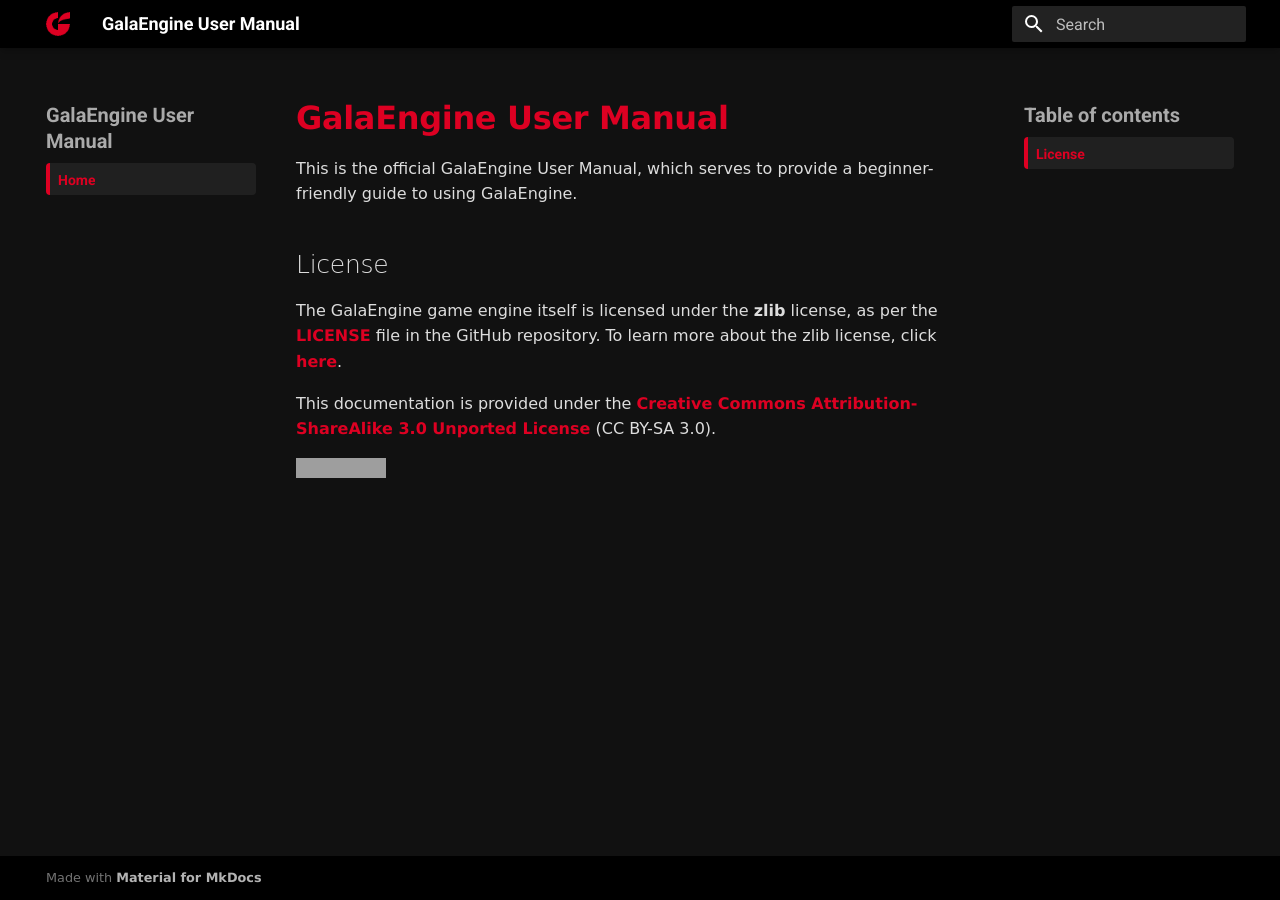
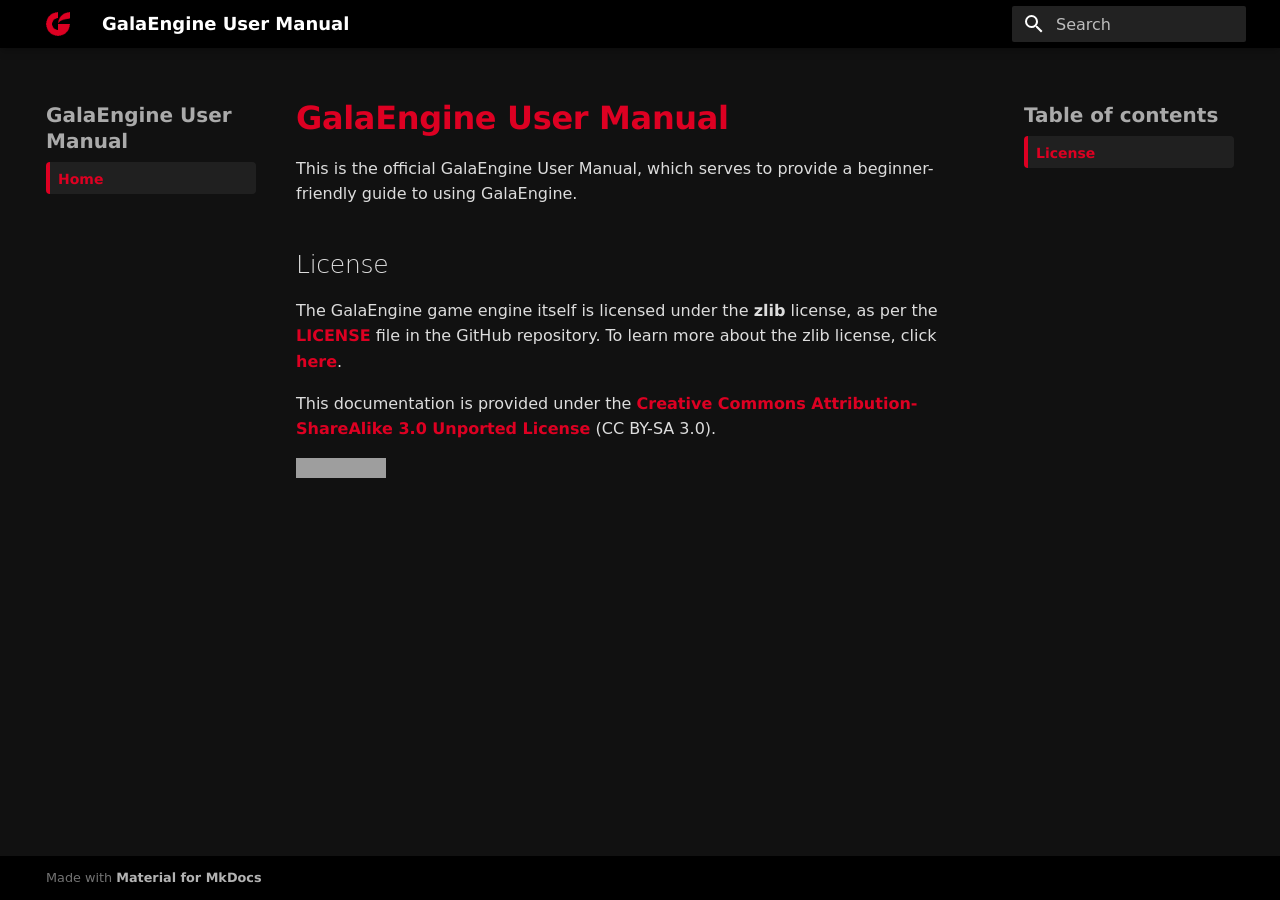
Before and after one commit to colleen05/GalaEngine-UserManual, an MkDocs documentation site: the page built from docs/index.md, in a window 1280 px wide. Built offline with MkDocs 1.6.1 and Material for MkDocs 9.7.7, drawn with Linux system fonts in a browser that asks for light colours; some web fonts are replaced; grey boxes are pictures that could not be loaded.

Commit message:
Updated styling.

```diff
--- a/docs/resources/css/extra.css
+++ b/docs/resources/css/extra.css
@@ -10,6 +10,9 @@
 }
 
 :root {
+    --md-primary-fg-color: #d02;
+    --md-accent-fg-color: #d02;
+    --md-text-font: "DejaVu Sans";
     --md-typeset-a-color: red !important;
 }
 
@@ -24,8 +27,7 @@ body {
 
 .md-typeset {
     font-size: 16px;
-    font-family: "DejaVu Sans";
-    color: #ddd;
+    color: #ddd !important;
 }
 
 .md-typeset h1 {
@@ -46,15 +48,25 @@ body {
 
 
 /* UI */
+.md-search__input {
+    font-size: 16px;
+}
+
 .md-search__form {
-    background-color: #222;
+    background-color: #222 !important;
 }
 
 .md-search__form:hover {
-    background-color: #333;
+    background-color: #333 !important;
+}
+
+.md-search-result__meta {
+    color: #aaa;
+    background-color: #111 !important;
 }
 
 .md-nav__title {
+    margin-bottom: 8px;
     color: #aaa;
     font-size: 20px;
     background-color: transparent !important;
@@ -65,9 +77,13 @@ body {
     background-color: #000;
 }
 
-.md-nav__item .md-nav__link--active {
+.md-nav__item .md-nav__link {
+    margin: 0px;
     padding: 8px;
     padding-bottom: 6px;
+}
+
+.md-nav__item .md-nav__link--active {
     color: #d02 !important;
     font-weight: bold;
     background-color: #fff1;
```
